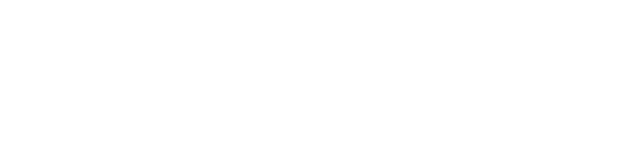
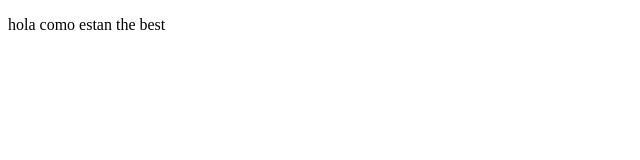
Before and after one commit to eduardo1103/proyectodemo, a plain HTML site: page index.html in a window 1280 px wide. Shown: the whole page, without its empty margins (0-640 px from the left). Drawn offline with Linux system fonts and the light colour scheme.

Commit message:
cambios html

```diff
--- a/index.html
+++ b/index.html
@@ -7,6 +7,6 @@
     <title>Document</title>
 </head>
 <body>
-
+    <p>hola como estan the best </p>
 </body>
 </html>
```
